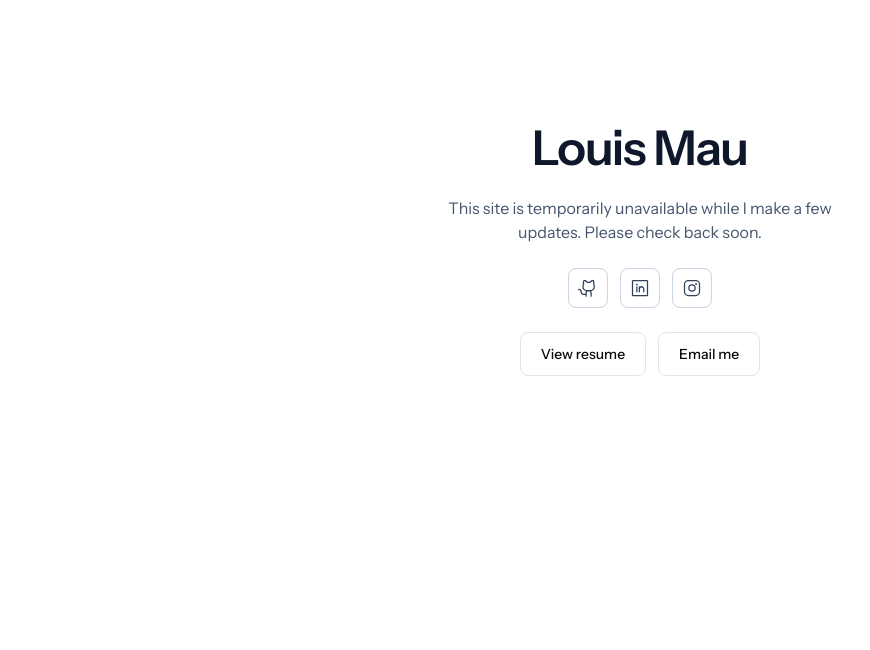
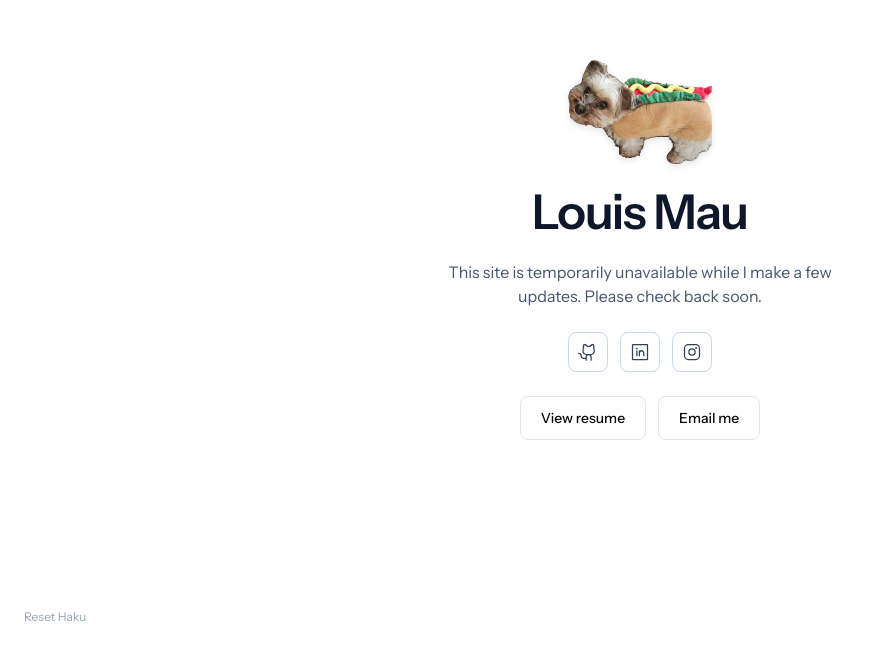
Before and after one commit to 404uam/louismau.com, a Next.js app in the folder apps/web/: page /maintenance in a window 1280 px wide. Shown: the part 150-800 px from the top of the page, without its empty margins (0-870 px from the left). Built offline with nearby package versions, Linux system fonts and the light colour scheme.

Commit message:
Add haku static component thats draggable

```diff
--- /dev/null
+++ b/apps/web/src/components/draggable-haku.module.css
@@ -0,0 +1,84 @@
+.slot {
+  width: 9rem;
+  max-width: 100%;
+  aspect-ratio: 512 / 367;
+}
+
+.haku {
+  position: relative;
+  z-index: 10;
+  display: block;
+  width: 100%;
+  padding: 0;
+  border: 0;
+  border-radius: 1rem;
+  background: transparent;
+  cursor: grab;
+  touch-action: none;
+  user-select: none;
+  -webkit-user-select: none;
+  transform: translate3d(var(--x, 0px), var(--y, 0px), 0);
+}
+
+.haku:focus-visible {
+  outline: 2px solid var(--color-slate-400);
+  outline-offset: 6px;
+}
+
+.reset {
+  position: fixed;
+  bottom: 1rem;
+  left: 1rem;
+  z-index: 60;
+  padding: 0.5rem;
+  border: 0;
+  border-radius: 0.25rem;
+  background: transparent;
+  color: var(--color-slate-500);
+  font-size: 0.75rem;
+  opacity: 0.65;
+  cursor: pointer;
+}
+
+.reset:hover,
+.reset:focus-visible {
+  opacity: 1;
+}
+
+.reset:focus-visible {
+  outline: 2px solid var(--color-slate-400);
+  outline-offset: 2px;
+}
+
+.image {
+  display: block;
+  width: 100%;
+  height: auto;
+  pointer-events: none;
+  transform: translateY(0) rotate(0deg) scale(1);
+  filter: drop-shadow(0 3px 3px rgb(15 23 42 / 10%));
+  transition:
+    transform 450ms cubic-bezier(0.22, 1.5, 0.36, 1),
+    filter 250ms ease;
+}
+
+.haku[data-dragging="true"] {
+  z-index: 50;
+  cursor: grabbing;
+}
+
+.haku[data-dragging="true"] .image {
+  transform: translateY(-8px) rotate(var(--tilt, 0deg)) scale(1.06);
+  filter: drop-shadow(0 18px 12px rgb(15 23 42 / 20%));
+  transition:
+    transform 150ms ease-out,
+    filter 150ms ease-out;
+}
+
+@media (prefers-reduced-motion: reduce) {
+  .image,
+  .haku[data-dragging="true"] .image {
+    transform: none;
+    transition: none;
+  }
+}
--- /dev/null
+++ b/apps/web/src/components/draggable-haku.tsx
@@ -0,0 +1,152 @@
+"use client";
+
+import Image from "next/image";
+import {
+  useEffect,
+  useEffectEvent,
+  useId,
+  useRef,
+  type PointerEvent,
+} from "react";
+import styles from "./draggable-haku.module.css";
+
+type Position = { x: number; y: number };
+type Drag = Position & {
+  pointerId: number;
+  startX: number;
+  startY: number;
+  lastX: number;
+};
+
+export default function DraggableHaku() {
+  const slotRef = useRef<HTMLDivElement>(null);
+  const buttonRef = useRef<HTMLButtonElement>(null);
+  const positionRef = useRef<Position>({ x: 0, y: 0 });
+  const dragRef = useRef<Drag | null>(null);
+  const instructionsId = useId();
+
+  // Keep movement outside React's render cycle so dragging stays responsive.
+  function place(x: number, y: number) {
+    const slot = slotRef.current;
+    const button = buttonRef.current;
+    if (!slot || !button) return;
+
+    const bounds = slot.getBoundingClientRect();
+    const inset = 12;
+    const next = {
+      x: Math.max(inset - bounds.left, Math.min(x, window.innerWidth - bounds.right - inset)),
+      y: Math.max(inset - bounds.top, Math.min(y, window.innerHeight - bounds.bottom - inset)),
+    };
+    positionRef.current = next;
+    button.style.setProperty("--x", `${next.x}px`);
+    button.style.setProperty("--y", `${next.y}px`);
+  }
+
+  function startDrag(event: PointerEvent<HTMLButtonElement>) {
+    if (!event.isPrimary || event.button !== 0 || dragRef.current) return;
+    event.currentTarget.setPointerCapture(event.pointerId);
+    event.currentTarget.dataset.dragging = "true";
+    event.currentTarget.dataset.moved = "true";
+    dragRef.current = {
+      ...positionRef.current,
+      pointerId: event.pointerId,
+      startX: event.clientX,
+      startY: event.clientY,
+      lastX: event.clientX,
+    };
+  }
+
+  function moveDrag(event: { pointerId: number; clientX: number; clientY: number }) {
+    const drag = dragRef.current;
+    const button = buttonRef.current;
+    if (!drag || !button || drag.pointerId !== event.pointerId) return;
+    place(drag.x + event.clientX - drag.startX, drag.y + event.clientY - drag.startY);
+    const tilt = Math.max(-8, Math.min(8, (event.clientX - drag.lastX) * 0.5));
+    button.style.setProperty("--tilt", `${tilt}deg`);
+    drag.lastX = event.clientX;
+  }
+
+  function finishDrag(event: { pointerId: number }) {
+    const button = buttonRef.current;
+    if (!button || dragRef.current?.pointerId !== event.pointerId) return;
+    dragRef.current = null;
+    button.dataset.dragging = "false";
+    button.style.setProperty("--tilt", "0deg");
+    if (button.hasPointerCapture(event.pointerId)) {
+      button.releasePointerCapture(event.pointerId);
+    }
+  }
+
+  const onMove = useEffectEvent(moveDrag);
+  const onFinish = useEffectEvent(finishDrag);
+
+  useEffect(() => {
+    function keepInView() {
+      // Leave the initial image in the document flow until it has been moved.
+      if (buttonRef.current?.dataset.moved === "true") {
+        place(positionRef.current.x, positionRef.current.y);
+      }
+    }
+    function cancelDrag() {
+      if (dragRef.current) onFinish(dragRef.current);
+    }
+    window.addEventListener("resize", keepInView);
+    window.addEventListener("pointermove", onMove);
+    window.addEventListener("pointerup", onFinish);
+    window.addEventListener("pointercancel", onFinish);
+    window.addEventListener("blur", cancelDrag);
+    return () => {
+      window.removeEventListener("resize", keepInView);
+      window.removeEventListener("pointermove", onMove);
+      window.removeEventListener("pointerup", onFinish);
+      window.removeEventListener("pointercancel", onFinish);
+      window.removeEventListener("blur", cancelDrag);
+    };
+  }, []);
+
+  function resetHaku() {
+    const button = buttonRef.current;
+    if (!button) return;
+    if (dragRef.current) finishDrag(dragRef.current);
+    positionRef.current = { x: 0, y: 0 };
+    button.style.setProperty("--x", "0px");
+    button.style.setProperty("--y", "0px");
+    button.dataset.moved = "false";
+  }
+
+  return (
+    <>
+      <div ref={slotRef} className={styles.slot}>
+        <button
+          ref={buttonRef}
+          type="button"
+          className={styles.haku}
+          aria-label="Move Haku"
+          aria-describedby={instructionsId}
+          onPointerDown={startDrag}
+          onPointerUp={finishDrag}
+          onPointerCancel={finishDrag}
+          onLostPointerCapture={finishDrag}
+        >
+          <Image
+            src="/maintenance/haku.png"
+            alt="Biewer Terrier in a Hotdog Costume"
+            width={512}
+            height={367}
+            className={styles.image}
+            draggable={false}
+            unoptimized
+            preload
+          />
+        </button>
+        <span id={instructionsId} className="sr-only">
+          Drag to place Haku anywhere on the screen. Use Reset Haku to return him
+          to his starting position.
+        </span>
+      </div>
+      <button type="button" className={styles.reset} onClick={resetHaku}>
+        Reset Haku
+      </button>
+    </>
+  );
+}
--- a/apps/web/src/components/maintenance-page.tsx
+++ b/apps/web/src/components/maintenance-page.tsx
@@ -1,10 +1,12 @@
 import { GithubLogo, InstagramLogo, LinkedinLogo } from "@phosphor-icons/react/dist/ssr";
 import { GITHUB_URL, LINKEDIN_URL, PHOTOGRAPHY_INSTAGRAM_URL } from "@/consts";
 import MaintenanceResume from "@/components/maintenance-resume";
+import DraggableHaku from "@/components/draggable-haku";
 
 export default function MaintenancePage() {
   return (
     <MaintenanceResume>
+      <DraggableHaku />
       <h1 className="text-4xl font-semibold tracking-tight text-slate-900 sm:text-5xl">
         Louis Mau
       </h1>
```
Also changed, not shown: apps/web/public/maintenance/haku.png (added), 1 other file (tests, documents, lock files or other folders).
